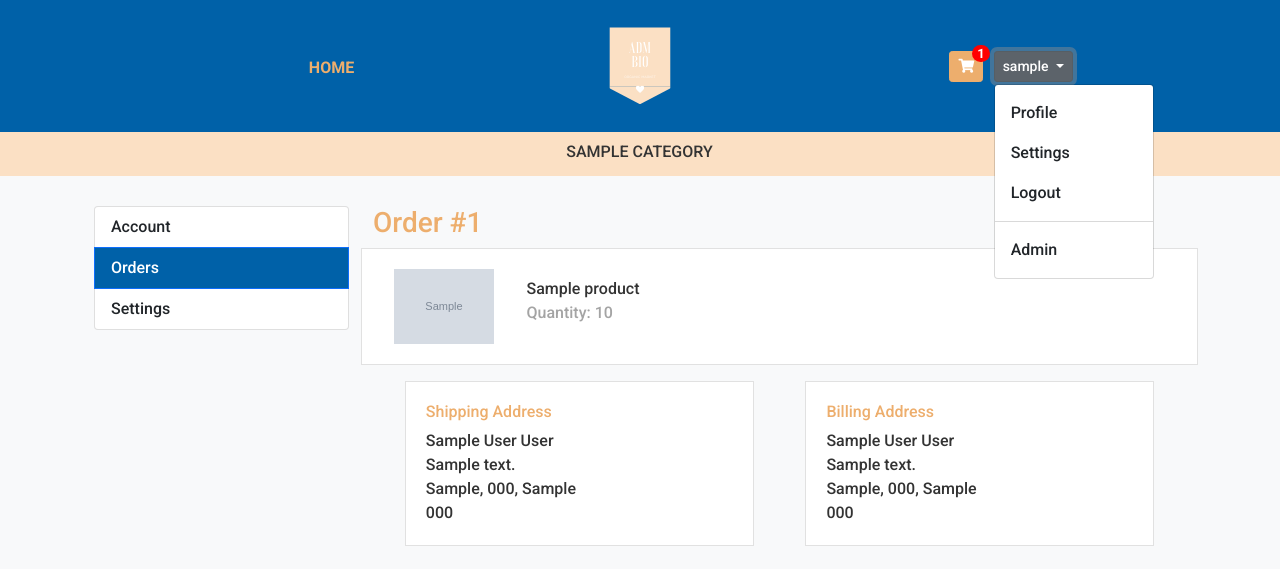
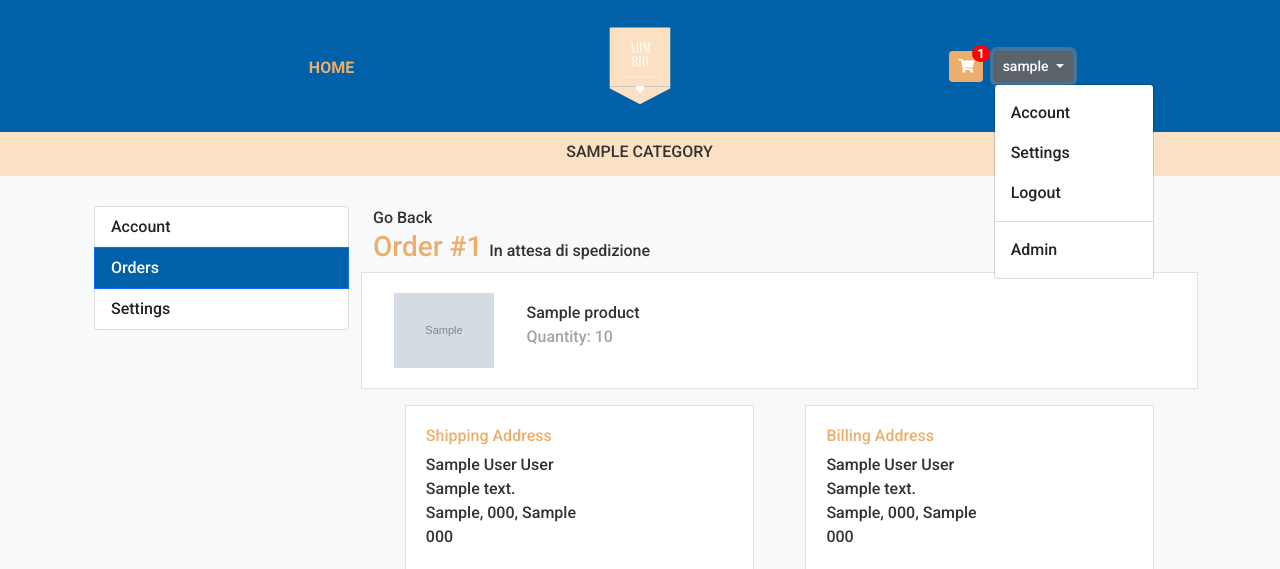
Before and after one commit to paolobiondo/adm_shop, a Django app: page /order/1 in a window 1280 px wide, after a click that opens the changed part. Shown: the top 569 px of the page. Run offline with Django 3.2, Linux system fonts and the light colour scheme; a user stored in the database is signed in; tables that the repository leaves empty hold one stand-in row (values such as "Sample post"); grey boxes marked "Sample" are stand-in pictures; some libraries are stand-ins or nearby versions.

Commit message:
edit order page

```diff
--- a/static/css/adm.css
+++ b/static/css/adm.css
@@ -21,7 +21,7 @@ h1, h2, h3, h4, h5, h6 {
 
 /* COMPONENTS */
 .red {
-   color: #d9534f;
+   color: #d9534f !important;
 }
 
 .main-color {
@@ -218,6 +218,11 @@ h1, h2, h3, h4, h5, h6 {
   color: rgba(53,53,53,0.4) !important;
 }
 
+.text_small {
+  font-size: 16px;
+  color: #333;
+}
+
 
 /* HEADER */
 .blog-header {
--- a/templates/home/base_home.html
+++ b/templates/home/base_home.html
@@ -30,7 +30,7 @@
             <a href="javascript:void(0)" class="closebtn" onclick="closeNav()">×</a>
             <a href="{% url 'home:index' %}">Home</a>
             {% if user.is_authenticated %}
-            <a class="d-block d-sm-none" href="{% url 'home:profile' %}">Profile</a>
+            <a class="d-block d-sm-none" href="{% url 'home:profile' %}">Account</a>
             <a class="d-block d-sm-none" href="#">Settings</a>
             {% if user|is_admin_panel or user.is_superuser %}
             <a class="d-block d-sm-none" href="{% url 'admin_panel:index' %}">Admin</a>
@@ -59,7 +59,7 @@
               {{user.username}}
             </button>
             <ul class="dropdown-menu" aria-labelledby="dropdownMenuButton1">
-              <li><a class="dropdown-item" href="{% url 'home:profile' %}">Profile</a></li>
+              <li><a class="dropdown-item" href="{% url 'home:profile' %}">Account</a></li>
               <li><a class="dropdown-item" href="#">Settings</a></li>
               <li><a class="dropdown-item" href="{% url 'logout' %}">Logout</a></li>
               {% if user|is_admin_panel or user.is_superuser %}
--- a/templates/home/order.html
+++ b/templates/home/order.html
@@ -1,8 +1,18 @@
 {% extends 'home/base_profile.html' %}
 {% load static %}
-{% block title_header %}Orders | ADM {% endblock %}
+{% block title_header %}Order #{{order.id}} | ADM {% endblock %}
 {%block content_profile%}
-<h3>Order #{{order.id}}</h3>
+<a href="{% url 'home:orders' %}">Go Back</a>
+<br>
+<h3>Order #{{order.id}}
+    {% if order.status == "payment" %}
+    <span class="text_small red">In attesa di Pagamento</span>
+    {% elif order.status == "paid" %}
+    <span class="text_small">In attesa di spedizione</span>
+    {% elif order.status == "shipped" %}
+    <span>Ordine spedito</span>
+    {% endif %}
+</h3>
 <div class="mt-4 mt-sm-4 mt-md-0">
     {% for entryOrder in orderProducts%}
     <div class="row mb-3 orders-table">
```
